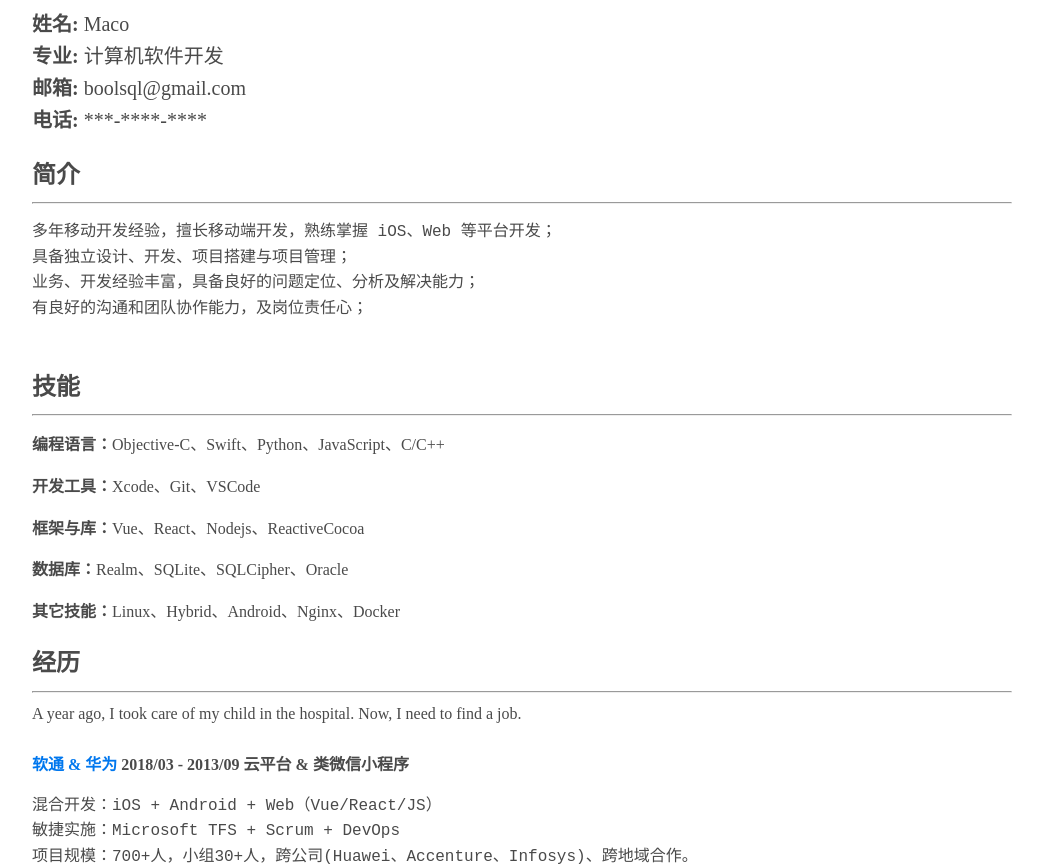
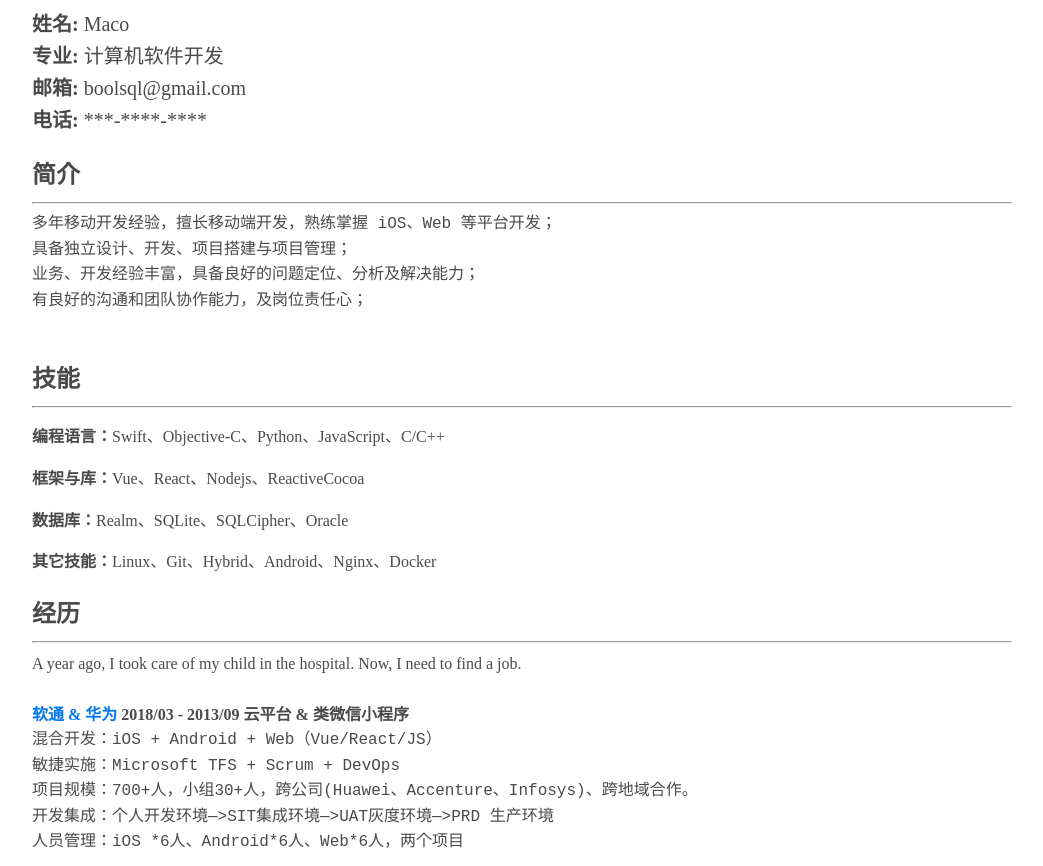
Before and after one commit to v5kk/v5kk.github.io, a plain HTML site: page index.html in a window 1280 px wide. Shown: the part 112-978 px from the top of the page, without its empty margins (68-1111 px from the left). Drawn offline with Linux system fonts and the light colour scheme.

Commit message:
Update index.html

```diff
--- a/index.html
+++ b/index.html
@@ -35,10 +35,15 @@
       }
 
       .comp {
-        margin: 0 0 30px 0;
+        margin: 0 0 20px 0;
       }
       .comp-title {
         font-weight: 700;
+      }
+
+      pre {
+        text-wrap: wrap;
+        margin: 0;
       }
 
       /* 适配移动设备 */
@@ -54,6 +59,7 @@
           margin: 0 0 16px 0;
         }
       }
+
     </style>
   </head>
   <body>
@@ -79,11 +85,10 @@
     <div class="section">技能</div>
     <hr />
     <div>
-      <p><strong>编程语言：</strong>Objective-C、Swift、Python、JavaScript、C/C++</p>
-      <p><strong>开发工具：</strong>Xcode、Git、VSCode</p>
+      <p><strong>编程语言：</strong>Swift、Objective-C、Python、JavaScript、C/C++</p>
       <p><strong>框架与库：</strong>Vue、React、Nodejs、ReactiveCocoa</p>
       <p><strong>数据库：</strong>Realm、SQLite、SQLCipher、Oracle</p>
-      <p><strong>其它技能：</strong>Linux、Hybrid、Android、Nginx、Docker</p>
+      <p><strong>其它技能：</strong>Linux、Git、Hybrid、Android、Nginx、Docker</p>
     </div>
 
     <div class="section">经历</div>
@@ -181,11 +186,17 @@ IM 模块：WebSocket 通信，表情发送、语音发送
 
     <div class="section">教育</div>
     <hr />
-    <h3>广东邮电职业技术学院，2007/9 - 2010/5</h3>
-    <pre>
+
+    <div class="comp">
+      <div class="comp-title">
+        广东邮电职业技术学院，2007/9 - 2010/5
+      </div>
+      <pre>
 2010年，《JMS 的数据交换平台》Swing、ActiveMQ、FTP、同步各地市数据；
 2009年，《Young SQL》获得广东省高校杯二等奖；
 2008年，《Oracle 数据拯救精灵》获得广东省高校杯二等奖；
-    </pre>
+      </pre>
+    </div>
+
   </body>
 </html>
```
